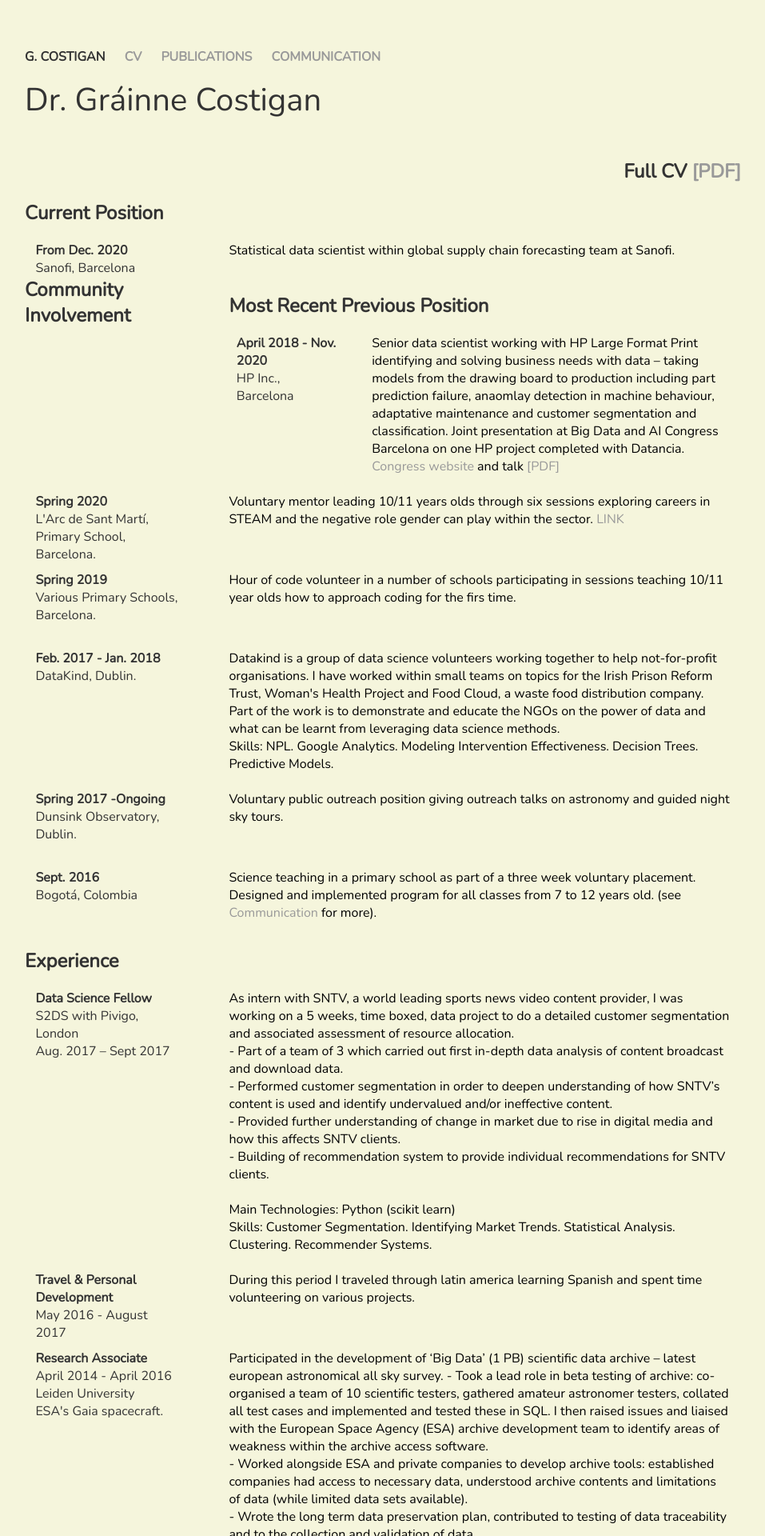
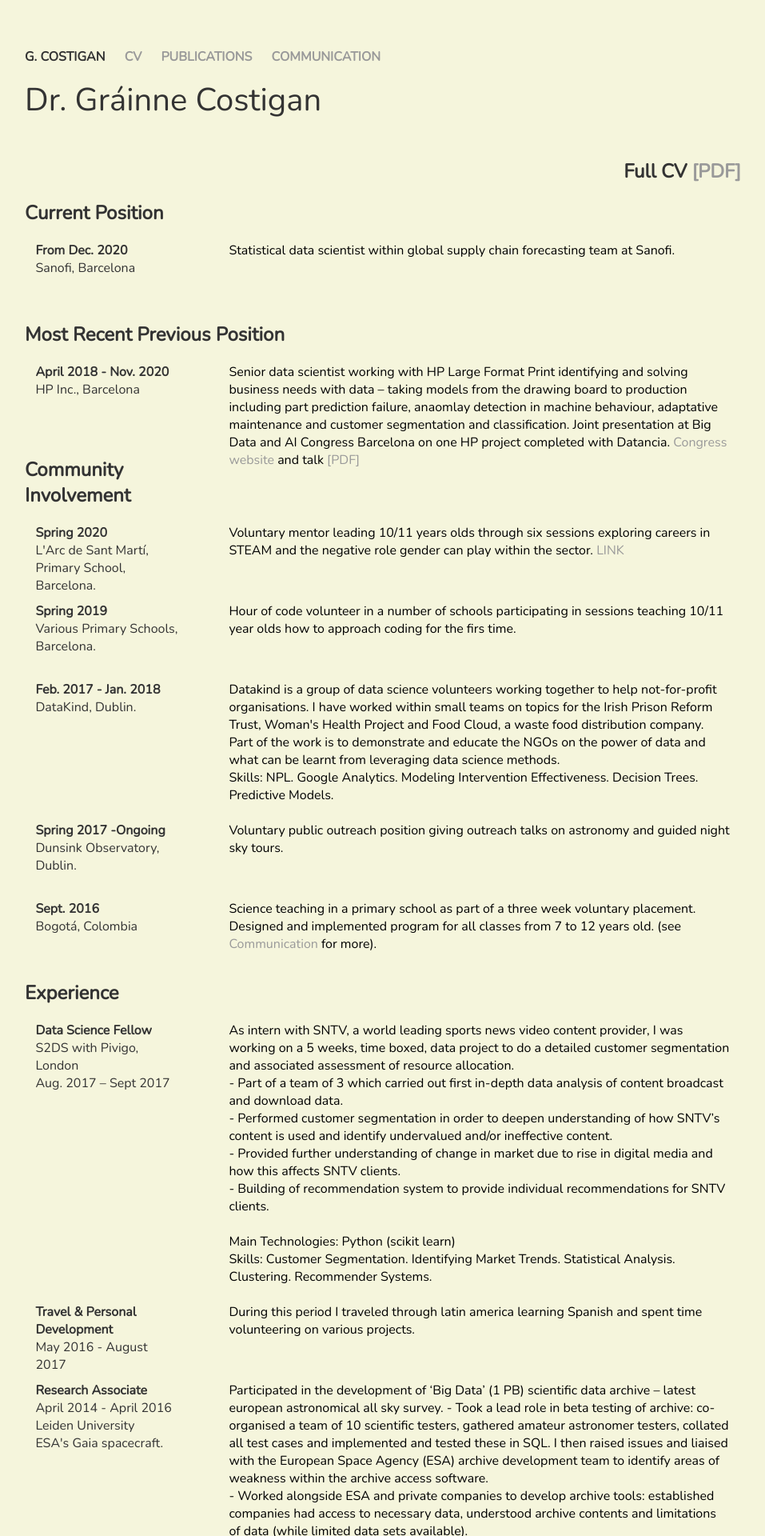
Before and after one commit to twotonnetess/twotonnetess.github.io, a Jekyll site: the page built from cv/index.html, in a window 1280 px wide. Shown: the top 1920 px of the page at 80% size, without its empty margins (161-1118 px from the left). Built offline with Jekyll 4.4.1, drawn with Linux system fonts in a browser that asks for light colours.

Commit message:
Fixing spacing

```diff
--- a/cv/index.html
+++ b/cv/index.html
@@ -8,7 +8,7 @@ title: CV G. Costigan
 <name> Dr. Gráinne Costigan </name>
 </div>
 
-<h2 align="right" > Full CV <a href="CV_HP_limited.pdf">[PDF]</a></h2>
+<h2 align="right" > Full CV <a href="CV_Costigan.pdf">[PDF]</a></h2>
 
 
 <h2> Current Position </h2>
@@ -23,6 +23,7 @@ title: CV G. Costigan
 </br>
 
 </br>
+</div>
 
 <h2> Most Recent Previous Position </h2>
 
```
